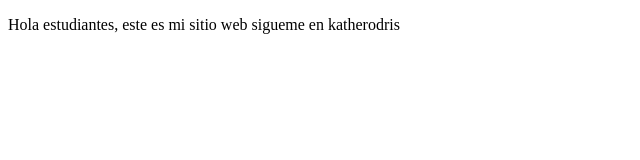
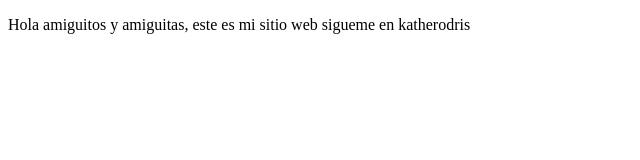
Before and after one commit to Katherin07/proyectoDemoCursoPrework, a plain HTML site: page index.html in a window 1280 px wide. Shown: the whole page, without its empty margins (0-640 px from the left). Drawn offline with Linux system fonts and the light colour scheme.

Commit message:
agregamos cambios amiguitos y amiguitas

```diff
--- a/index.html
+++ b/index.html
@@ -8,7 +8,7 @@
 </head>
 <body>
    <p>
-       Hola estudiantes, este es mi sitio web
+       Hola amiguitos y amiguitas, este es mi sitio web
        sigueme en katherodris
    </p>
 
```
